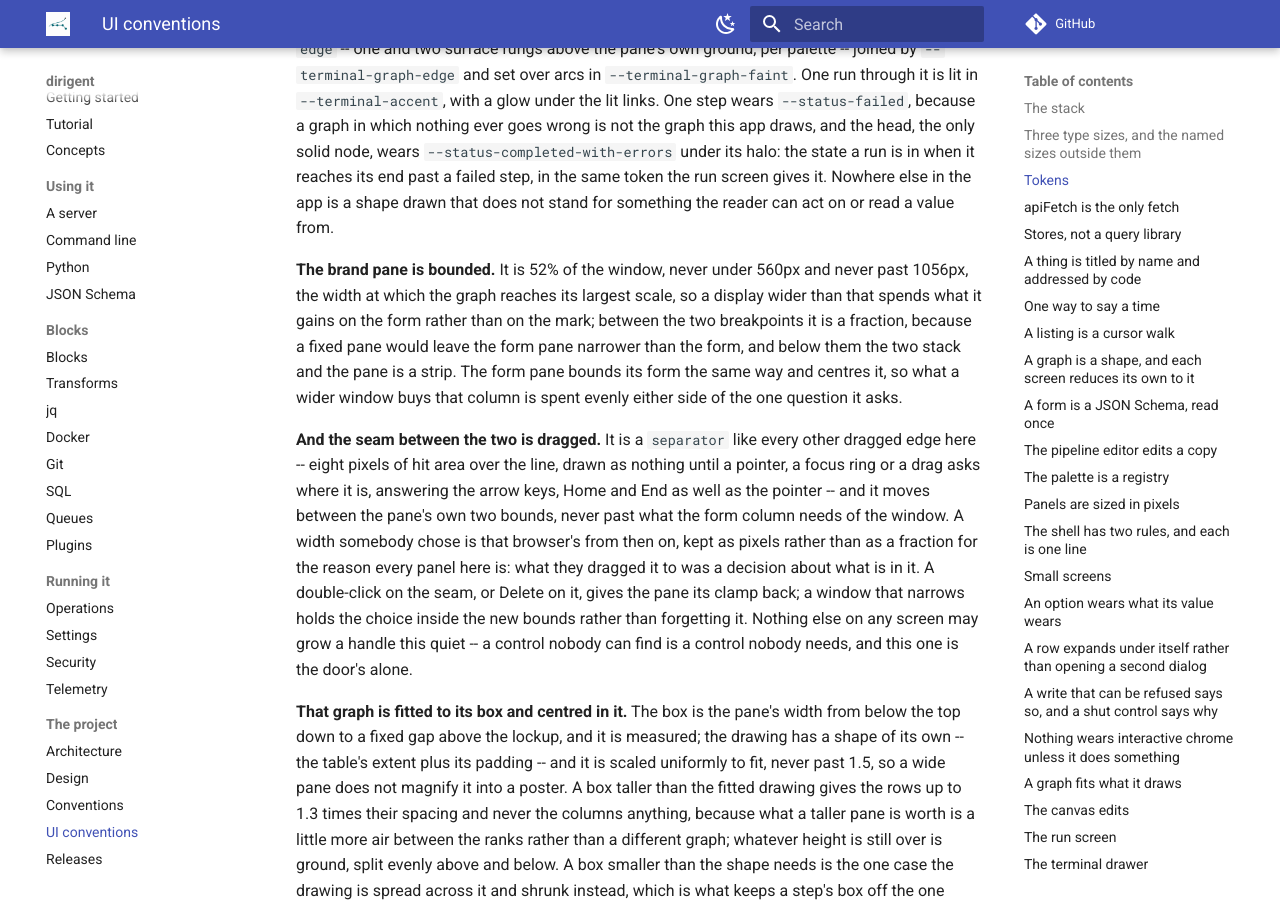
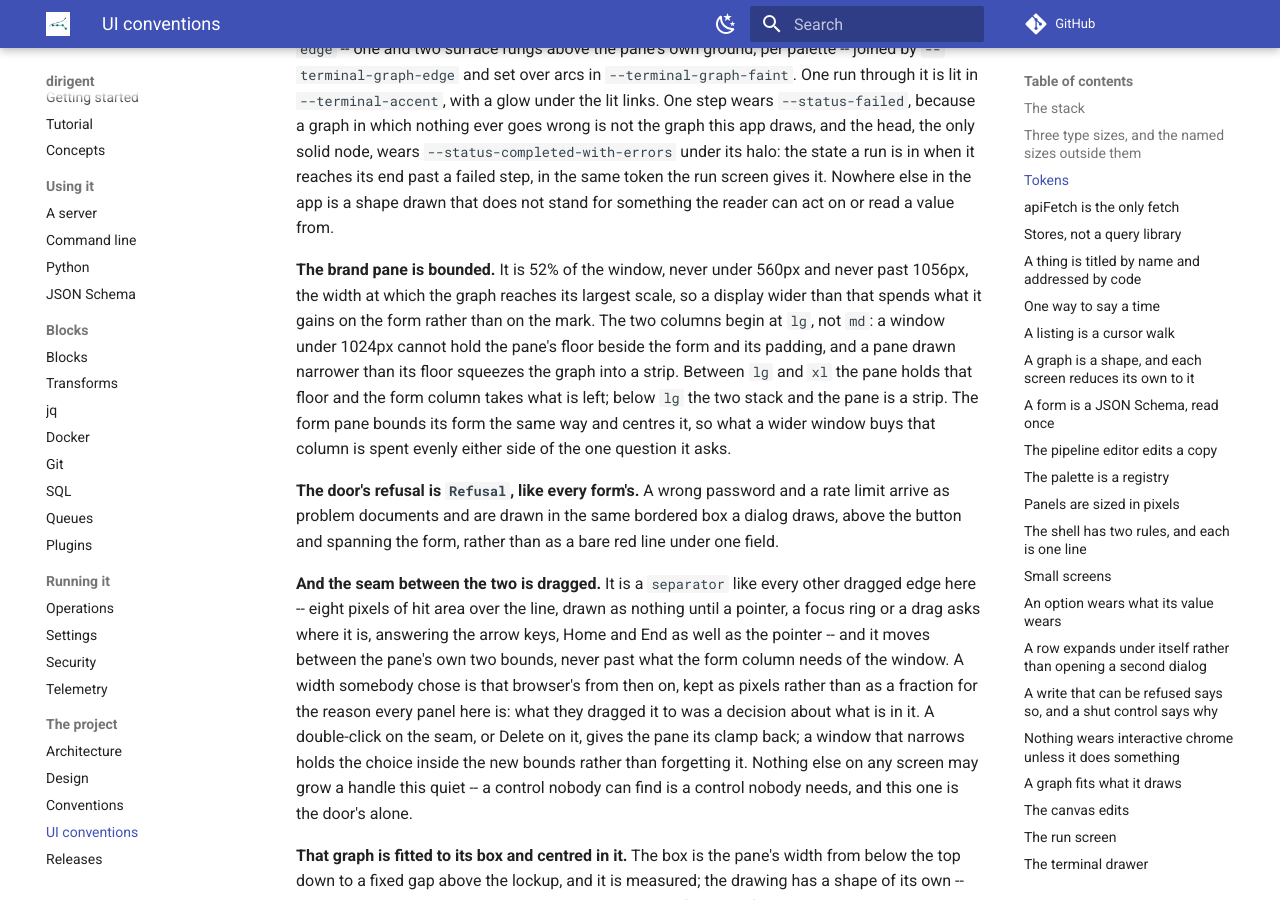
Before and after one commit to winterop-com/dirigent, an MkDocs documentation site: the page built from docs/ui-conventions.md, in a window 1280 px wide and 900 px high, scrolled down 5681 px. Built offline with MkDocs 1.6.1 and Material for MkDocs 9.7.7, drawn with Linux system fonts in a browser that asks for light colours; comment, search, counter and statistics services are not loaded.

Commit message:
feat(ui): the login stacks below lg and states its refusal in the form's box
The two panes begin at lg rather than md, so the brand pane is never drawn
under its 560px floor and the graph never a strip; between lg and xl the
pane holds the floor and the form column takes the rest. A refused sign-in
is the Refusal box every form draws, above the button, rather than a bare
line under the password field. The dev server serves the packaged static
bundle when there is one, and CLAUDE.md says so.

```diff
--- a/docs/ui-conventions.md
+++ b/docs/ui-conventions.md
@@ -192,11 +192,16 @@
 
 **The brand pane is bounded.** It is 52% of the window, never under 560px and never past
 1056px, the width at which the graph reaches its largest scale, so a display wider than that
-spends what it gains on the form rather than on the mark; between the two
-breakpoints it is a fraction, because a fixed pane would leave the form pane narrower than the
-form, and below them the two stack and the pane is a strip. The form pane bounds its form the
-same way and centres it, so what a wider window buys that column is spent evenly either side of
-the one question it asks.
+spends what it gains on the form rather than on the mark. The two columns begin at `lg`, not
+`md`: a window under 1024px cannot hold the pane's floor beside the form and its padding, and a
+pane drawn narrower than its floor squeezes the graph into a strip. Between `lg` and `xl` the
+pane holds that floor and the form column takes what is left; below `lg` the two stack and the
+pane is a strip. The form pane bounds its form the same way and centres it, so what a wider
+window buys that column is spent evenly either side of the one question it asks.
+
+**The door's refusal is `Refusal`, like every form's.** A wrong password and a rate limit arrive
+as problem documents and are drawn in the same bordered box a dialog draws, above the button
+and spanning the form, rather than as a bare red line under one field.
 
 **And the seam between the two is dragged.** It is a `separator` like every other dragged edge
 here -- eight pixels of hit area over the line, drawn as nothing until a pointer, a focus ring or
--- a/packages/dirigent-server/frontend/src/components/login/SeamHandle.tsx
+++ b/packages/dirigent-server/frontend/src/components/login/SeamHandle.tsx
@@ -106,7 +106,7 @@
             aria-valuemax={bounds.max}
             aria-valuenow={Math.round(width)}
             tabIndex={0}
-            className="group absolute inset-y-0 -left-1 z-10 hidden w-2 cursor-col-resize outline-none md:block"
+            className="group absolute inset-y-0 -left-1 z-10 hidden w-2 cursor-col-resize outline-none lg:block"
             onPointerDown={onPointerDown}
             onPointerMove={onPointerMove}
             onPointerUp={onPointerUp}
```
Also changed, not shown: CLAUDE.md (+4 -2 lines), packages/dirigent-server/frontend/src/components/login/BrandPane.tsx (+8 -8 lines), packages/dirigent-server/frontend/src/pages/Login.tsx (+12 -15 lines), 1 other file.
